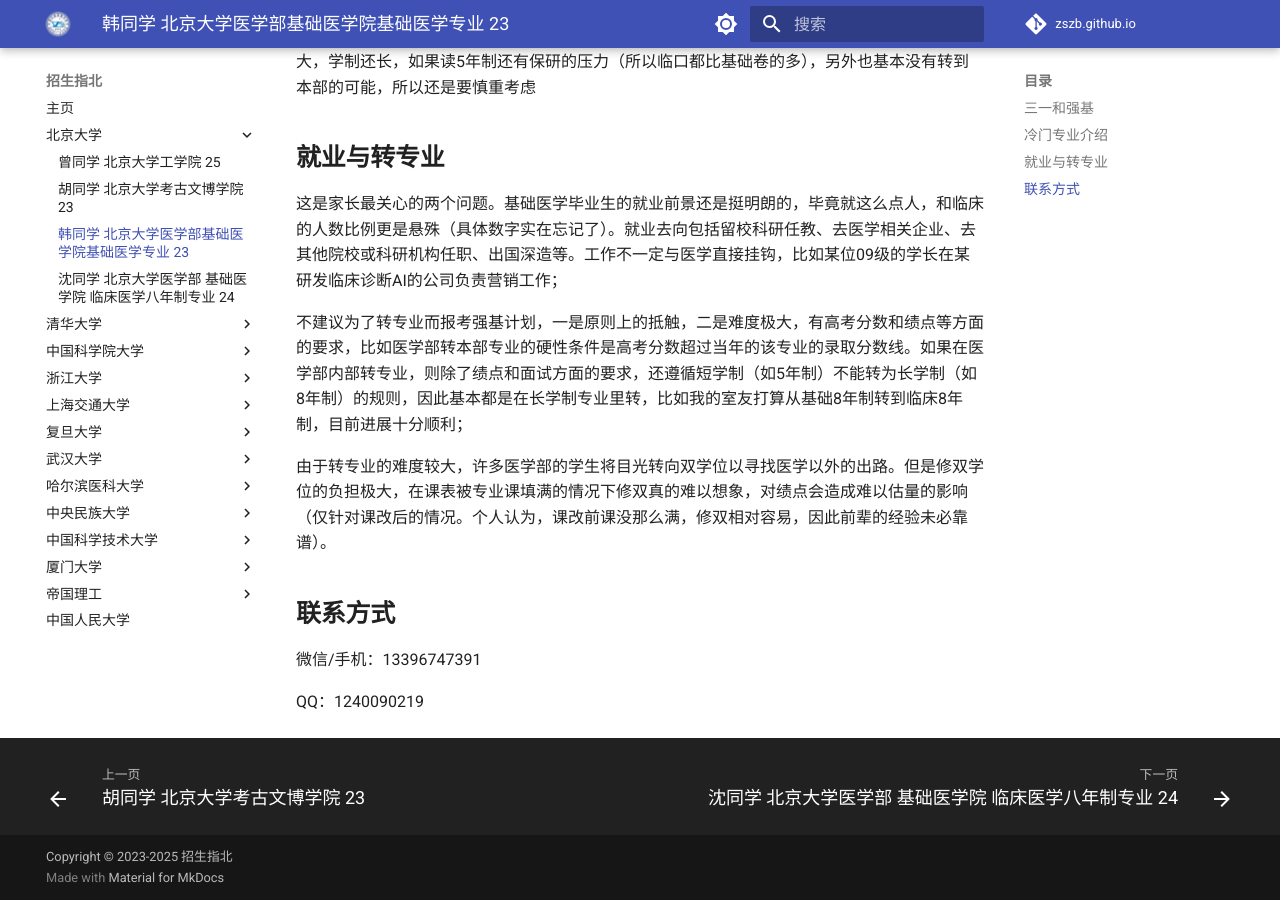
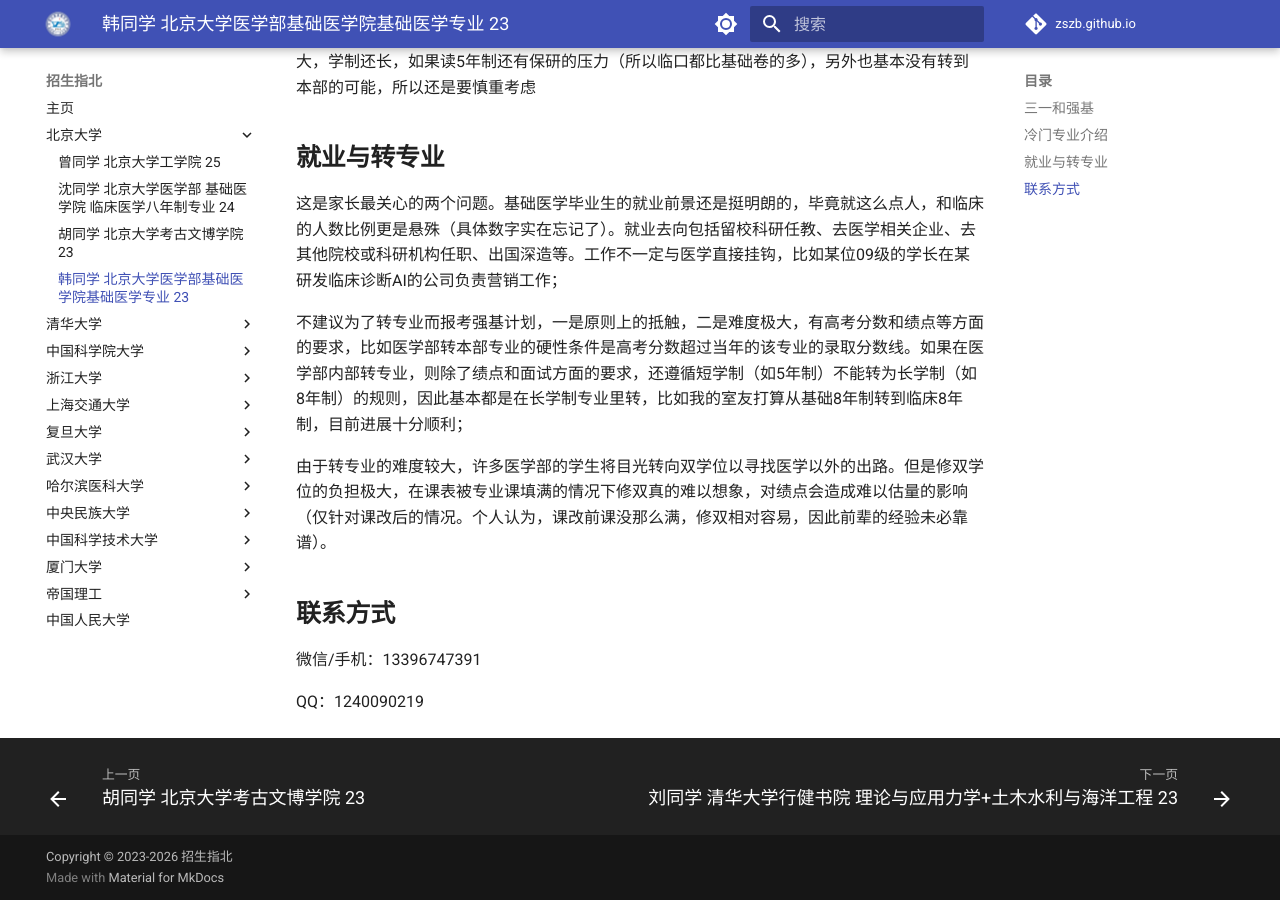
Before and after one commit to fxd05/zszb.github.io, an MkDocs documentation site: the page built from docs/PKU/HQY.md, in a window 1280 px wide and 900 px high, scrolled down 1314 px. Built offline with MkDocs 1.6.1 and Material for MkDocs 9.7.7, drawn with Linux system fonts in a browser that asks for light colours; comment, search, counter and statistics services are not loaded; some of the changed lines change nothing that is shown.

Commit message:
<feat> add 25 WZ

```diff
--- /dev/null
+++ b/docs/ZJU/L/WZ.md
@@ -0,0 +1,22 @@
+选考物化史 高考总分670 省3556名 平行志愿录取
+
+## **关于三一和强基**
+
+这两条路我都走过但都失败了。首先讲讲三一，浙大三一因为只有面试所以第一轮筛选很吃首考；复交对首考要求较低，第一轮是笔试，第二轮是面试。我因为首考分数过于低下，在浙大三一里基本没什么专业可以挑选，所以报了复旦的文科三一（个人爱好）（考政史地和语数，数学占比大，语文其次）和上交的理科三一（考物化和数学，数学占比大） 。当时抱着先搞好高考的心态（其实高考烂掉了），并没有花精力在准备笔试上，只在考前一天突击了一下，所以不出意外在笔试就被刷了。但是我身边一些坚定走三一、好好刷机构题的同学都在笔试取得了高分，甚至通过三一挽救了高考的失利进入了复交。
+
+然后讲讲强基。我当时的规划就是清北靠强基，复交靠三一，浙大靠裸分。我们这届北大强基出现了革新，理科强基和清华一样考数理化，文科强基考语文英语历史，我很向往pku的考古专业（文理组都有考古专业），但是物化竞赛知识匮乏，高三英语劣势明显，在和老师、校长商量之后，我报名了清华文科强基，考语文数学。为此在高考后参加了强基培训，但是高考实在拉胯无缘强基。（关于强基，我们这届很明显的特征就是扎堆报pku，清华强基入围线低于北大）
+## **关于浙大材化高**~~菜花糕~~
+所谓“材化高”其实有四个专业：材料，化工，高分子，生物工程。大多数人大一秋冬大类分流的时候志愿排序是这样的：材料，高分子，化工，生物工程。分流面试的时候材料差不多二进一，一志填另外三个一般不用面试直接进。其实化工是材料高分子的 ~~爸爸~~ ，但是这几年蒸蒸日上的确实是材料，毕竟芯片、电池这些重要科研领域都需要材料。很多人对材料的误区是这是一门化学，但是材料其实更重物理。高分子更偏向有机化学。**材料是材化高最卷的专业！**如果想了解专业详情，可向我了解具体培养方案，或者去浙大官网看看老师信息和他们的研究方向。
+## **个人建议**
+**热爱or就业**
+高一因为生物成绩太差，我改选了更擅长并更热爱的历史，并且在首考中就放了。客观来讲我确实更擅长文科学习，而且我参加过北大历史夏令营，看过文博类的书，知道自己是热爱这些所谓冷门专业的。当时高考分数刚好卡在浙大人文试验班分数线的时候我是想优先选择它的，但是被竺院文博学姐劝退了，她的建议就是先学工科，给自己多留一条出路。从浙大来看，考古文博就业前景确实不好说，考公竞争也很激烈，浙大的人文专业并不是那么被看重（一些刻板印象，如果冒犯了人文的同学我很抱歉）。而且如果几年后依然热爱，学工科也可以转专业（裸分的话，三一不太一样）、考研去做考古文博，甚至有计算机专业的考研去文博。
+
+还有关于公费师范这块，我妈当时是很想让我提前批进华师大，这样之后工作就有保障了。但是我非常反感现在就把未来的道路定死，一眼望得到头，所以没有报。不过这也是一条不错的稳定的道路。
+
+以上是我的个人观点，一切选择因人而异，你们的未来还需你们自己谨慎规划。
+## **其他**
+好好珍惜高中的同学和老师！！！到了大学会发现人际关系是多么疏离（如果你也和我一样是个i人）（如果不加社团组织会发现新朋友基本不可能了）。在一个宿舍区看到高中同学真的会有归属感，也非常感谢高中大佬指导我半死不活的数学和计算机课程。
+## **联系方式**
+微信：WZ3397920870（去掉字母是QQ）
+
+p.s.有问题都可以找我哦，欢迎聊天。希望大家珍惜高中美好时光\~高考得偿所愿喵\~
--- a/mkdocs.yml
+++ b/mkdocs.yml
@@ -22,7 +22,7 @@
         icon: material/brightness-4
         name: Switch to light mode
   language: zh
-copyright: Copyright &copy; 2023-2025 招生指北
+copyright: Copyright &copy; 2023-2026 招生指北
 repo_url: https://github.com/fxd05/zszb.github.io
 repo_name: zszb.github.io
 markdown_extensions:
@@ -67,9 +67,9 @@
   - 主页: index.md
   - 北京大学:
     - 曾同学 北京大学工学院 25: PKU/ZBW.md
+    - 沈同学 北京大学医学部 基础医学院 临床医学八年制专业 24: PKU/SNQ.md
     - 胡同学 北京大学考古文博学院 23: PKU/HY.md
     - 韩同学  北京大学医学部基础医学院基础医学专业 23: PKU/HQY.md
-    - 沈同学 北京大学医学部 基础医学院 临床医学八年制专业 24: PKU/SNQ.md
   - 清华大学:
     - 刘同学 清华大学行健书院 理论与应用力学+土木水利与海洋工程 23: THU/LYY.md
     - 方同学 清华大学未央书院 数理基础科学+能源与动力工程 23: THU/FBH.md
@@ -77,21 +77,22 @@
     - 潘同学 中国科学院大学人工智能学院 23: UCAS/PTL.md
   - 浙江大学:
     - 人文社科类:
+      - 褚同学 浙江大学社会科学试验班 分流至会计学 24: ZJU/W/CYY.md
       - 叶同学 浙江大学工商管理专业三一录取 23: ZJU/W/YRH.md
       - 谢同学 浙江大学外国语言文学类翻译专业→社会学 23: ZJU/W/XFY.md
       - 徐同学 浙江大学社会科学试验班分流财政学 23: ZJU/W/XJS.md
       - 顾同学 浙江大学智能财务荣誉项目班 23: ZJU/W/GZQ.md
       - 褚同学 浙江大学社会学 三一 23: ZJU/W/CXY.md
-      - 褚同学 浙江大学社会科学试验班 分流至会计学 24: ZJU/W/CYY.md
     - 偏理工科类:
+      - 郑同学 浙江大学强基基础医学 25: ZJU/L/ZY.md
+      - 王同学 浙江大学工科试验班（材料化工高分子） 分流至材料科学与工程 25: ZJU/L/WZ.md
+      - 邵同学 浙江大学医学试验班（临床八年制）——俗称巴德年班 24: ZJU/L/SW.md
+      - 方同学 浙江大学工科试验班(竺可桢学院图灵班) 24: ZJU/L/FWC.md
       - 汪同学 浙江大学数字金融（俗称数学金融学双学位项目） 23: ZJU/L/WYH.md
       - 鲁同学 浙江大学数字金融 23: ZJU/L/LS.md
       - 鲍同学 浙江大学机械工程 23: ZJU/L/BWC.md
       - 徐同学 浙江大学心理学 23: ZJU/L/XCZ.md
       - 汪同学 浙江大学自动化（控制） 23: ZJU/L/WCY.md
-      - 邵同学 浙江大学医学试验班（临床八年制）——俗称巴德年班 24: ZJU/L/SW.md
-      - 方同学 浙江大学工科试验班(竺可桢学院图灵班) 24: ZJU/L/FWC.md
-      - 郑同学 浙江大学强基基础医学 25: ZJU/L/ZY.md
   - 上海交通大学:
     - 王同学 上海交通大学IEEE试点班 23: SJTU/WXR.md
     - 夏同学 上海交通大学 化学(致远计划) 23: SJTU/XJL.md
@@ -99,10 +100,10 @@
   - 复旦大学:
     - 杨同学 复旦大学人文科学试验班（文物与博物馆系） 25: FDU/YYQ.md
     - 李同学 复旦大学临床医学八年临床医师班 25: FDU/LXY.md
+    - 鲁同学 复旦大学 公共卫生学院公共事业管理 24: FDU/LXW.md
     - 郑同学 复旦大学 数学 23: FDU/ZGH.md
     - 俞同学 复旦大学临床医学八年制 23: FDU/YBY.md
     - 孙同学 复旦大学新闻学院 23: FDU/SJY.md
-    - 鲁同学 复旦大学 公共卫生学院公共事业管理 24: FDU/LXW.md
   - 武汉大学:
     - 施同学 武汉大学 口腔医学-->法学 23: WHU/SXY.md
   - 哈尔滨医科大学:
```
